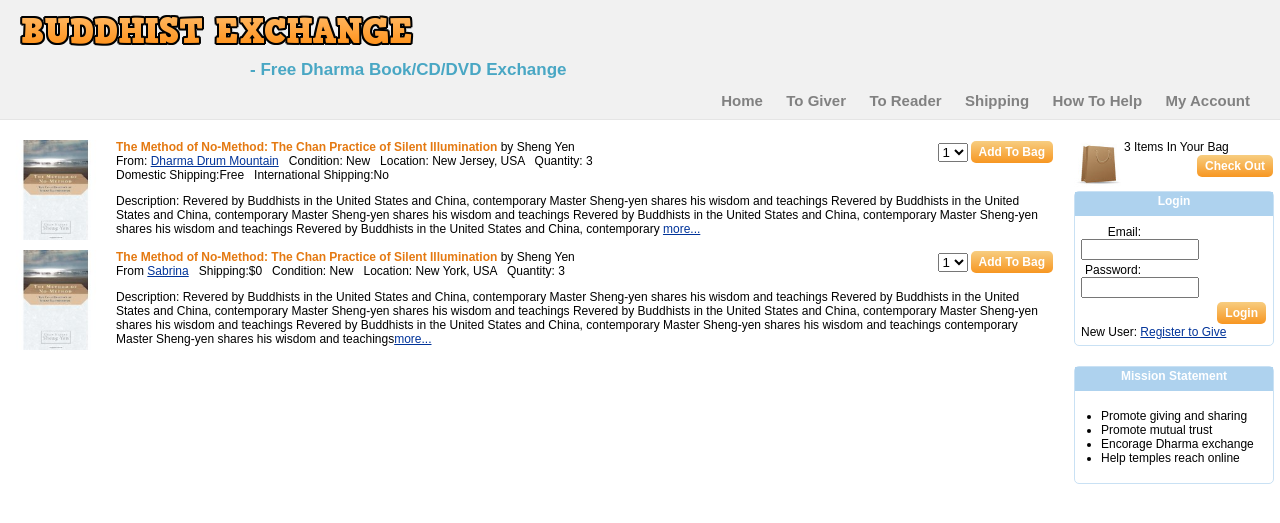
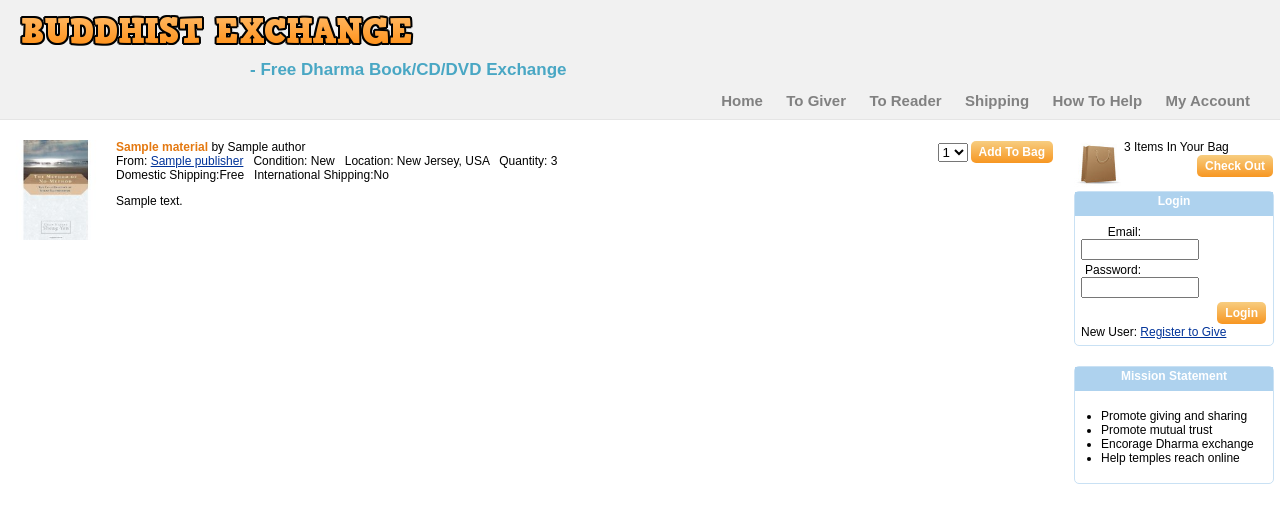
Before and after one commit to sabrinasun/befree, a Django app: template templates/index.html in a window 1280 px wide. Shown: the top 523 px of the page. Run offline with Django 3.2, Linux system fonts and the light colour scheme; the template is opened without the code that fills it: most values are stand-ins (such as "Sample title", 1, 10 or a date in 2020).

Commit message:
index material list

```diff
--- /dev/null
+++ b/core/templatetags/readmore.py
@@ -0,0 +1,37 @@
+from django import template
+from django.utils.html import escape
+from django.utils.safestring import mark_safe
+
+register = template.Library()
+
+import re
+
+readmore_showscript = ''.join([
+"this.parentNode.style.display='none';",
+"this.parentNode.parentNode.getElementsByClassName('more')[0].style.display='inline';",
+"return false;",
+]);
+
+@register.filter
+def readmore(txt, showwords=40):
+    global readmore_showscript
+    words = re.split(r' ', escape(txt))
+
+    if len(words) > showwords:
+        # wrap the more part
+        words.insert(showwords, '<span class="more" style="display:none;">')
+        words.append('</span>')
+
+        # insert the readmore part
+        words.insert(showwords, '<span class="readmore">... <a href="#" onclick="')
+        words.insert(showwords+1, readmore_showscript)
+        words.insert(showwords+2, '">more</a>')
+        words.insert(showwords+3, '</span>')
+
+    # Wrap with <p>
+    words.insert(0, '<p>')
+    words.append('</p>')
+
+    return mark_safe(' '.join(words))
+
+readmore.is_safe = True
--- a/core/views.py
+++ b/core/views.py
@@ -1,5 +1,9 @@
 from django import http
 from django.shortcuts import render
+from core.models import Material
 
 def index(request):
-    return render(request, 'index.html')
+    context = {
+        'materials': Material.objects.all(),
+    }
+    return render(request, 'index.html', context)
--- a/templates/index.html
+++ b/templates/index.html
@@ -1,49 +1,30 @@
 {% extends 'base.html' %}
+{% load readmore %}
 
 {% block main %}
 <div class ="contentwrapper">
+    {% for material in materials %}
     <div class="content-outer-column">
         <div> <!--a row of book-->
+
             <div class ="contentwrapper">
                 <div class="content-inner-column">
                     <div class="button"><a href="">Add To Bag</a></div>
                     <div style="float:right; margin-top:3px; margin-right:2px;"><select><option>1</option></select></div>
-					<b>The Method of No-Method: The Chan Practice of Silent Illumination</b> by Sheng Yen  <br>
-					From: <a href="temple-public-profile.htm">Dharma Drum Mountain</a>  &nbsp;
+                    <b>{{ material.title }}</b> by {{ material.author.name }}  <br>
+                    From: <a href="temple-public-profile.htm">{{ material.publisher.get_full_name|default:material.publisher.username }}</a>  &nbsp;
                     Condition: New &nbsp; Location: New Jersey, USA &nbsp; Quantity: 3 <br>
                     Domestic Shipping:Free &nbsp; International Shipping:No
-					<p>Description: Revered by Buddhists in the United States and China, contemporary Master Sheng-yen shares his wisdom and teachings Revered by Buddhists in the United States and China, contemporary Master Sheng-yen shares his wisdom and teachings Revered by Buddhists in the United States and China, contemporary Master Sheng-yen shares his wisdom and teachings Revered by Buddhists in the United States and China, contemporary  <a>more...</a>
-					</p>
-					</div>
-				</div>
-				<div class="leftcolumn">
-					<div><img src="{{ MEDIA_URL }}img/book1.jpg" height="100px"></div>
+                    {{ material.description|readmore:40 }}
                 </div>
             </div>
 
-		</div>
-
-
-		<div class="content-outer-column">
-			<div> <!--a row of book-->
-				<div class ="contentwrapper">
-					<div class="content-inner-column">
-					<div class="button"><a href="">Add To Bag</a></div>
-					<div style="float:right; margin-top:3px; margin-right:2px;"><select><option>1</option></select></div>
-					<b>The Method of No-Method: The Chan Practice of Silent Illumination</b> by Sheng Yen  <br>
-					From <a href="user-public-profile.htm">Sabrina</a> &nbsp; Shipping:$0 &nbsp;
-					Condition: New &nbsp; Location: New York, USA &nbsp; Quantity: 3
-					<p>Description: Revered by Buddhists in the United States and China, contemporary Master Sheng-yen shares his wisdom and teachings Revered by Buddhists in the United States and China, contemporary Master Sheng-yen shares his wisdom and teachings Revered by Buddhists in the United States and China, contemporary Master Sheng-yen shares his wisdom and teachings Revered by Buddhists in the United States and China, contemporary Master Sheng-yen shares his wisdom and teachings contemporary Master Sheng-yen shares his wisdom and teachings<a>more...</a>
-					</p>
-					</div>
-				</div>
             <div class="leftcolumn">
-					<div><img src="{{ MEDIA_URL }}img/book1.jpg" height="100px" /></div>
-				</div>
+                <div><img src="{{ MEDIA_URL }}img/book1.jpg" height="100px"></div>
             </div>
 
         </div>
     </div>
-
-
+    {% endfor %}
+</div>
 {% endblock main %}
```
Also changed, not shown: core/models.py (+8 -3 lines), core/templatetags/__init__.py (added). Lines whose indentation alone changed are shown as unchanged.
